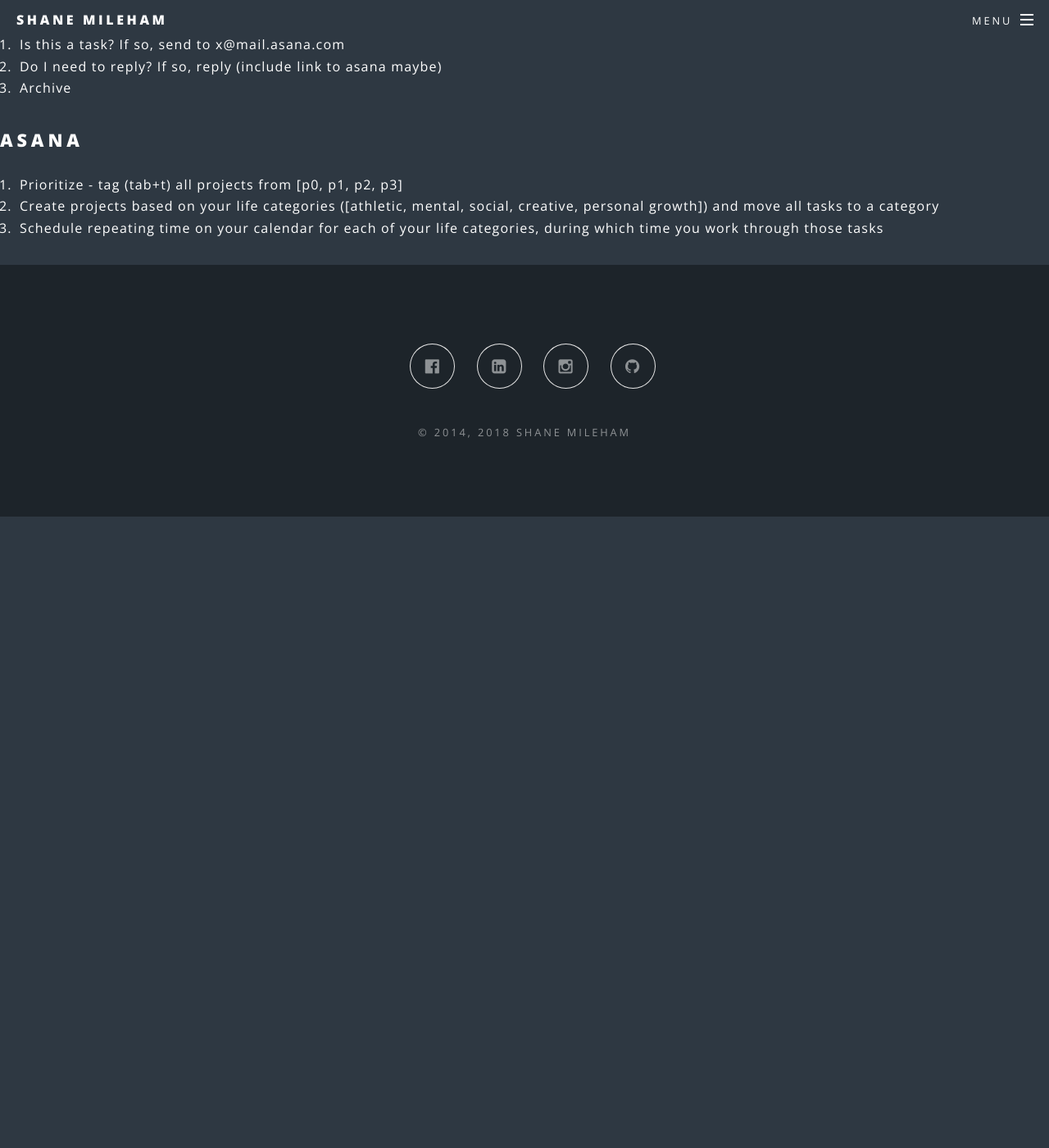
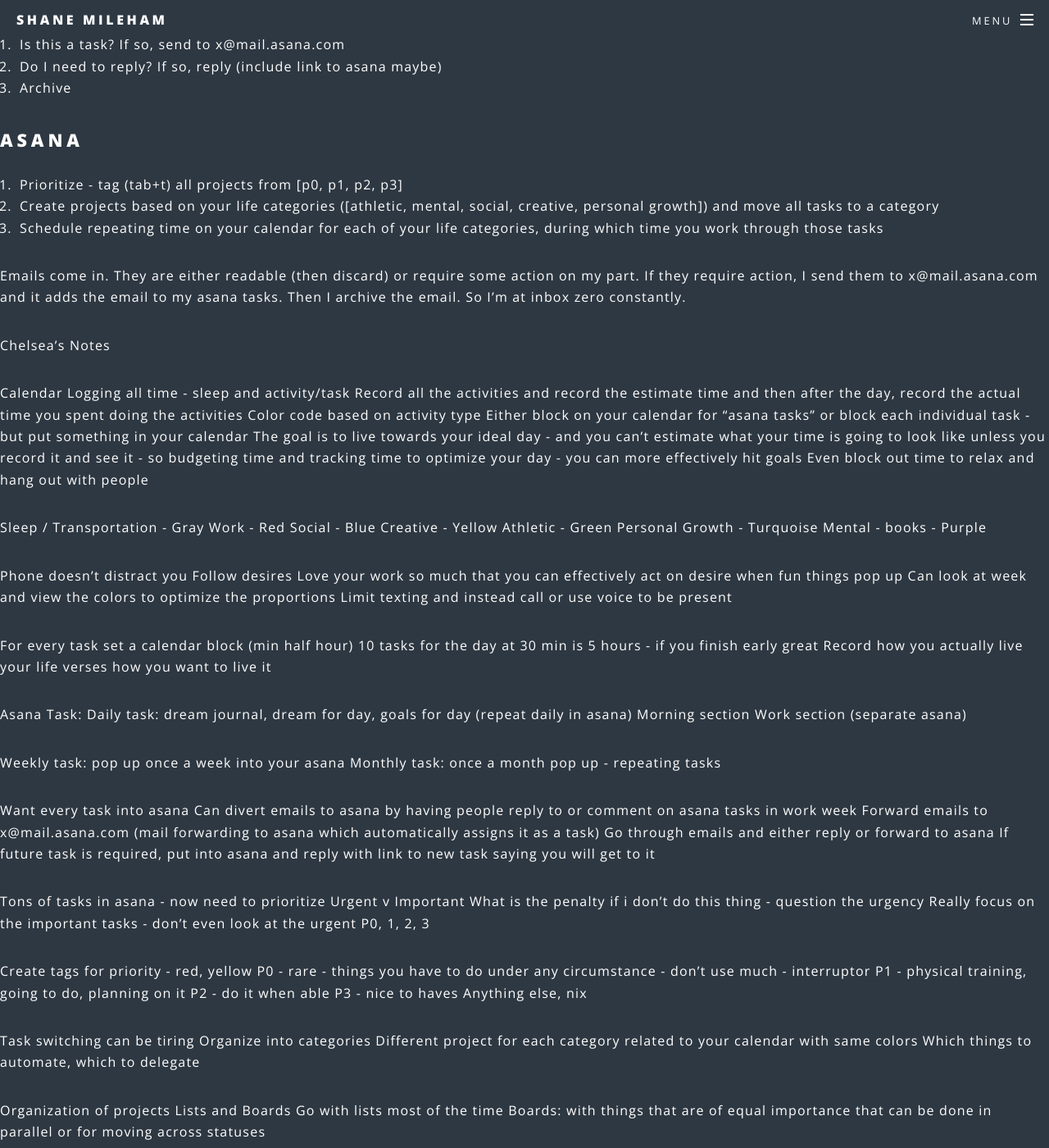
Before and after one commit to shanemileham/shanemileham.github.io, a Jekyll site: the page built from _kb/learn/productivity.md, in a window 1280 px wide and 1400 px high, scrolled down 316 px. Shown: the whole window at 82% size. Built offline with Jekyll 4.4.1, drawn with Linux system fonts in a browser that asks for light colours; comment, search, counter and statistics services are not loaded; before the commit the page ends 946 px from its top, so only the background shows below that; some of the changed text lies outside the part shown.

Commit message:
Productivity += notes

```diff
--- a/_kb/learn/productivity.md
+++ b/_kb/learn/productivity.md
@@ -18,3 +18,120 @@
 1. Prioritize - tag (tab+t) all projects from [p0, p1, p2, p3]
 2. Create projects based on your life categories ([athletic, mental, social, creative, personal growth]) and move all tasks to a category
 3. Schedule repeating time on your calendar for each of your life categories, during which time you work through those tasks
+
+
+
+Emails come in. They are either readable (then discard) or require some action on my part. If they require action, I send them to x@mail.asana.com and it adds the email to my asana tasks. Then I archive the email. So I'm at inbox zero constantly.
+
+
+
+Chelsea’s Notes
+
+Calendar
+Logging all time - sleep and activity/task
+Record all the activities and record the estimate time and then after the day, record the actual time you spent doing the activities
+Color code based on activity type
+Either block on your calendar for “asana tasks” or block each individual task - but put something in your calendar
+The goal is to live towards your ideal day - and you can’t estimate what your time is going to look like unless you record it and see it - so budgeting time and tracking time to optimize your day - you can more effectively hit goals
+Even block out time to relax and hang out with people
+
+Sleep / Transportation - Gray
+Work - Red
+Social - Blue
+Creative - Yellow
+Athletic - Green
+Personal Growth - Turquoise
+Mental - books - Purple
+
+Phone doesn’t distract you
+Follow desires
+Love your work so much that you can effectively act on desire when fun things pop up
+Can look at week and view the colors to optimize the proportions
+Limit texting and instead call or use voice to be present
+
+For every task set a calendar block (min half hour)
+10 tasks for the day at 30 min is 5 hours - if you finish early great
+Record how you actually live your life verses how you want to live it
+
+Asana Task:
+Daily task: dream journal, dream for day, goals for day (repeat daily in asana)
+Morning section
+Work section (separate asana)
+
+Weekly task: pop up once a week into your asana
+Monthly task: once a month pop up - repeating tasks
+
+Want every task into asana
+Can divert emails to asana by having people reply to or comment on asana tasks in work week
+Forward emails to x@mail.asana.com (mail forwarding to asana which automatically assigns it as a task)
+Go through emails and either reply or forward to asana
+If future task is required, put into asana and reply with link to new task saying you will get to it
+
+Tons of tasks in asana - now need to prioritize
+Urgent v Important
+What is the penalty if i don’t do this thing - question the urgency
+Really focus on the important tasks - don’t even look at the urgent
+P0, 1, 2, 3
+
+Create tags for priority - red, yellow
+P0 - rare - things you have to do under any circumstance - don’t use much - interruptor
+P1 - physical training, going to do, planning on it
+P2 - do it when able
+P3 - nice to haves
+Anything else, nix
+
+Task switching can be tiring
+Organize into categories
+Different project for each category related to your calendar with same colors
+Which things to automate, which to delegate
+
+Organization of projects
+Lists and Boards
+Go with lists most of the time
+Boards: with things that are of equal importance that can be done in parallel or for moving across statuses
+
+Scheduling
+Want a block in your calendar for each of the projects
+Each color should be represented on your calendar (correlated to projects)
+Highlighting 3-5 tasks a day that need to get done -- if I finish these 3 tasks, I will be happy for the day -- always want to have 3 because otherwise you won’t get anything important done - rewards you for doing things faster
+Can go to sleep knowing you have won that day. You can also trust your future self that you will get shit done and never drop the ball. You don’t have to respond right away - it funnels into your email.
+
+Personal Use
+
+Decisions are the greatest obstacle of time - they take the most time - that gray space between what you want to do and how to do it
+If someone fails on something twice, cc their manager with the shared task needed to be done, create the pattern and habit of the task that needs to get done
+
+Always do the task while you are in the context, in the mindframe, on the call. Do it all then.
+
+
+
+ORGANZATION
+Asana + Calendar + Goals
+
+Task management
+Taking control of your schedule
+Goals
+Folder setup
+
+
+We act to maximize pleasure and minimize pain.
+Everything we do moves us forward.
+If you have a document and you don't plan on doing anything with it, it's not useful. It won't m/m.
+
+PRODUCTIVITY
+Flow state work intervals
+Information I/O
+
+Pomodoro Work Intervals
+
+For (work interval)
+Record
+Plan
+Notifications
+Refuel
+Move
+Mindset (meditate)
+Music (Brain.fm) and phone on DND
+Work for 25+ minutes
+
+This is approximately 25:10 work to rest ratio
```
